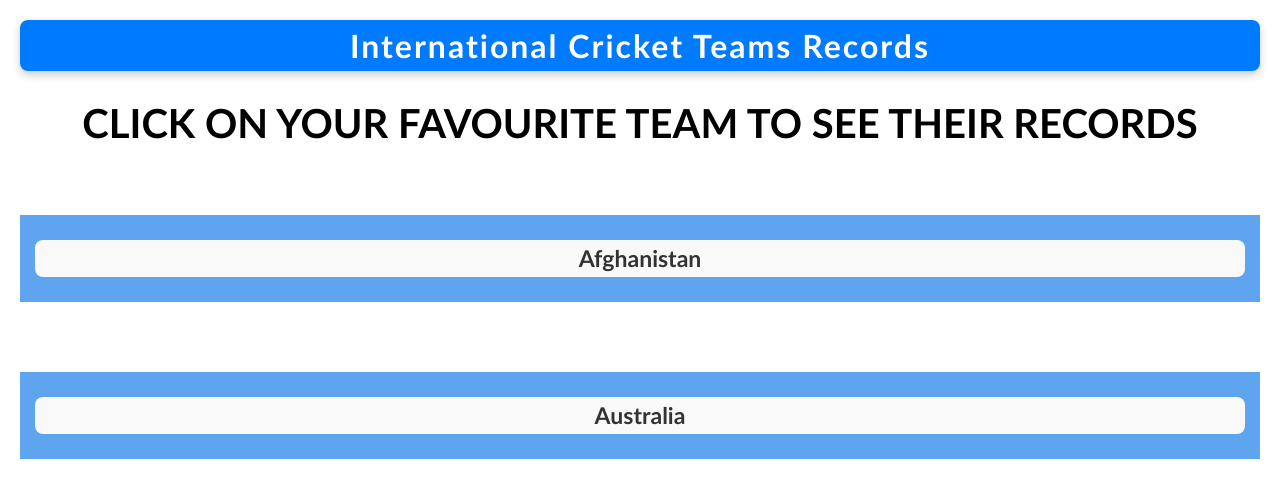
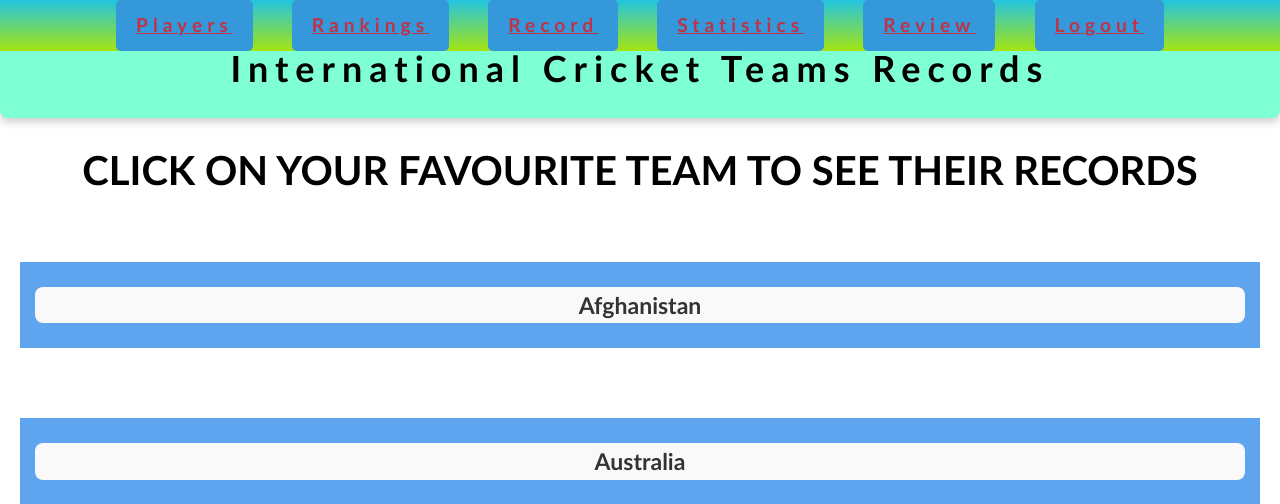
Before and after one commit to Vishnu478909/Cricket-Portal, a Flask app: page /Record in a window 1280 px wide. Shown: the top 504 px of the page. Run offline with Flask 3, Linux system fonts and the light colour scheme; data comes from the database, SQL or seed files in the repository.

Commit message:
added nav bars to every html and fixed css for navbar

```diff
--- a/static/images/style.css
+++ b/static/images/style.css
@@ -33,7 +33,7 @@
     position: fixed;
     top:0;
     width: 100%;
-
+   background:linear-gradient(rgb(35, 196, 225),rgb(165, 228, 16));
     padding: 10 px 0;
     box-shadow: 0 4px 8px rgba(red, green, blue, alpha);
     text-align: center;
--- a/templates/Record.html
+++ b/templates/Record.html
@@ -8,7 +8,15 @@
 
 </head>
 <body class="recordbody">
-   <h1 class="recordh1">International Cricket Teams Records</h1>
+   <nav class="Cric">
+      <strong> <a href="/Players"> Players</a></strong>
+      <strong> <a href="/Ranking">Rankings</a></strong>
+      <strong><a href="/Record">Record</a></strong>
+      <strong> <a href="/Stats">Statistics</a></strong>
+      <strong><a href="/Review">Review</a></strong>
+      <strong><a href="/login">Logout</a></strong>
+      </nav>
+   <h1 class="stats1">International Cricket Teams Records</h1>
    <p class="recordp"> CLICK ON YOUR FAVOURITE TEAM TO SEE THEIR RECORDS</p>
 
 
```
Also changed, not shown: templates/Players.html (+8 -0 lines), templates/Ranking.html (+8 -0 lines), templates/Review.html (+8 -0 lines), templates/Stats.html (+9 -1 lines).
